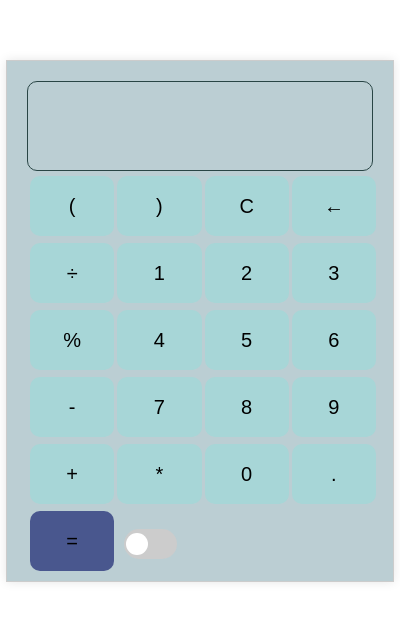
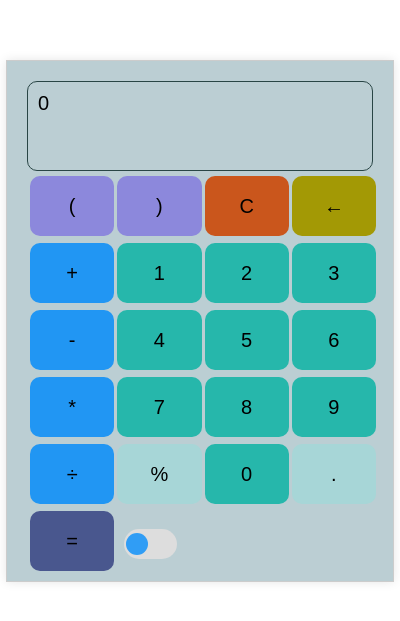
Before and after one commit to muzhibro/Calculator, an Electron app: page index.html in a window 400 px wide. Shown: the part 101-722 px from the top of the page. Drawn offline with Linux system fonts and the light colour scheme.

Commit message:
finishde

```diff
--- a/index.html
+++ b/index.html
@@ -7,30 +7,30 @@
   <div class="calculator">
     <div id="display">0</div>
     <div class="buttons">
-      <button class="btn num-btn">(</button>
-      <button class="btn num-btn">)</button>
-      <button class="btn operator-btn" id="clear-btn">C</button>
-      <button class="btn operator-btn" id="backspace-btn">←</button>
-      <button class="btn operator-btn" id="divide-btn">÷</button>
+      <button class="btn operator-btn parentheses-btn" >(</button>
+      <button class="btn operator-btn parentheses-btn" >)</button>
+      <button class="btn operator-btn clear-btn" id="clear-btn">C</button>
+      <button class="btn operator-btn backspace-btn" id="backspace-btn">←</button>
+      <button class="btn operator-btn plus-btn night-btn">+</button>
 
 
-      <button class="btn num-btn">1</button>
-      <button class="btn num-btn">2</button>
-      <button class="btn num-btn">3</button>
-      <button class="btn num-btn">%</button>
+      <button class="btn num-btn dig-btn ">1</button>
+      <button class="btn num-btn dig-btn ">2</button>
+      <button class="btn num-btn dig-btn">3</button>
+      <button class="btn operator-btn minus-btn night-btn">-</button>
 
-      <button class="btn num-btn">4</button>
-      <button class="btn num-btn">5</button>
-      <button class="btn num-btn">6</button>
-      <button class="btn operator-btn">-</button>
+      <button class="btn num-btn dig-btn">4</button>
+      <button class="btn num-btn dig-btn">5</button>
+      <button class="btn num-btn dig-btn">6</button>
+      <button class="btn operator-btn mul-btn night-btn">*</button>
 
-      <button class="btn num-btn">7</button>
-      <button class="btn num-btn">8</button>
-      <button class="btn num-btn">9</button>
-      <button class="btn operator-btn">+</button>
+      <button class="btn num-btn dig-btn">7</button>
+      <button class="btn num-btn dig-btn">8</button>
+      <button class="btn num-btn dig-btn">9</button>
+      <button class="btn operator-btn divide-btn night-btn" id="divide-btn">÷</button>
 
-      <button class="btn operator-btn">*</button>
-      <button class="btn num-btn">0</button>
+      <button class="btn num-btn ">%</button>
+      <button class="btn num-btn dig-btn">0</button>
       <button class="btn decimal-btn">.</button>
       <button class="btn operator-btn" id="equal-btn">=</button>
       <div class="mode-toggle">
--- a/renderer.js
+++ b/renderer.js
@@ -78,7 +78,7 @@ function calculateExpression() {
     currentExpression = '';
     displayResult = false;
   }
-updateDisplay();
+
 
   // 在动画结束后移除闪烁类名
   equalButton.removeEventListener('animationend', removeAnimationClass);
@@ -88,4 +88,3 @@ updateDisplay();
 }
 
 // 初始化更新显示
-updateDisplay();
--- a/styles.css
+++ b/styles.css
@@ -39,6 +39,7 @@ body {
   cursor: pointer; /* 设置鼠标指针样式为手型 */
 }
 
+
 /* 特定按钮添加圆角效果的样式 */
 .operator-btn,
 #clear-btn,
@@ -69,7 +70,7 @@ body {
 }
 
 /* 按钮样式 */
-.num-btn, .operator-btn, #clear-btn, #equal-btn, .decimal-btn {
+.num-btn, .operator-btn, #equal-btn, .decimal-btn{
   padding: 15px; /* 添加内边距 */
   font-size: 20px; /* 设置字体大小 */
   text-align: center; /* 设置文本居中 */
@@ -79,10 +80,10 @@ body {
   background-color: rgb(167, 214, 215);
 }
 
-/* 添加鼠标悬停时的样式 */
-/* .num-btn:hover, .operator-btn:hover, #clear-btn:hover, #equal-btn:hover, .decimal-btn:hover {
-  background-color: #f2f2f2;
-} */
+.num-btn.dig-btn{
+  background-color: #26b7ab;
+
+}
 
 /* 显示表达式的样式 */
 .expression {
@@ -116,16 +117,29 @@ body {
   }
 }
 
-/* 数字按键悬停时的样式 */
+.operator-btn.plus-btn,.minus-btn,.mul-btn,.divide-btn{
+  background-color: #2196F3;
+}
+.operator-btn.parentheses-btn {
+  background-color: rgb(140, 136, 220); /* 设置括号键的背景颜色 */
+}
+/* 退格键的样式 */
+.operator-btn.backspace-btn {
+  background-color: rgb(163, 153, 5); /* 设置退格键的背景颜色 */
+}
+.operator-btn.clear-btn {
+  background-color: rgb(202, 86, 28); /* 设置清除键的背景颜色 */
+  /* 可以根据需要设置其他样式，如边框、圆角等 */
+}
+
 
 /* 按钮悬停样式 */
 .btn:hover {
   background-color: rgb(156, 166, 195);
 }
-
 /* 清除按钮悬停样式 */
 #clear-btn:hover {
-  background-color: rgb(186, 130, 130);
+  background-color: rgb(161, 34, 34);
 }
 
 /* 退格按钮悬停样式 */
@@ -136,12 +150,10 @@ body {
 #equal-btn:hover {
   background-color: rgb(53, 112, 112);
 }
-
 /*更改等于号背景颜色*/
 #equal-btn {
   background-color: #49578e;
 }
-
 /* 为等于号按钮特别设置闪烁效果 */
 #equal-btn.active {
   animation: blink-once 0.5s;
@@ -190,7 +202,7 @@ body {
   width: 52.8px; /* 宽度 */
   height: 30px;
   bottom: 0px; /* 底部位置 */
-  background-color: #ccc; /* 背景颜色 */
+  background-color: #dddddd; /* 背景颜色 */
   transition: .4s; /* 过渡效果持续时间 */
   border-radius: 22px;
 }
@@ -203,7 +215,7 @@ body {
   width: 22px; /* 宽度 */
   left: 2px; /* 左侧位置 */
   bottom: 4px; /* 底部位置 */
-  background-color: white; /* 背景颜色 */
+  background-color: #309df5; /* 背景颜色 */
   transition: .4s; /* 过渡效果持续时间 */
   border-radius: 22px;
 
@@ -244,7 +256,23 @@ input:checked + .slider:before {
   background-color: #ff8c00; /* 或者你想要的颜色 */
   color: black; /* 或者适合的文字颜色 */
 }
+.calculator.night-mode .dig-btn{
+  background-color: #294545;
+}
 
+/*夜间下侧键的样式*/
+.calculator.night-mode .night-btn{
+  background-color: #0d385b;
+}
+.calculator.night-mode .backspace-btn{
+  background-color: #49578e;
+}
+.calculator.night-mode .parentheses-btn{
+  background-color: rgb(59, 55, 120);
+}
+.calculator.night-mode .clear-btn{
+  background-color: #18535d;
+}
 /* 夜间模式下显示区域的样式 */
 .calculator.night-mode #display {
   background-color: #333;
```
Also changed, not shown: package.json (+17 -2 lines), 1 other file.
